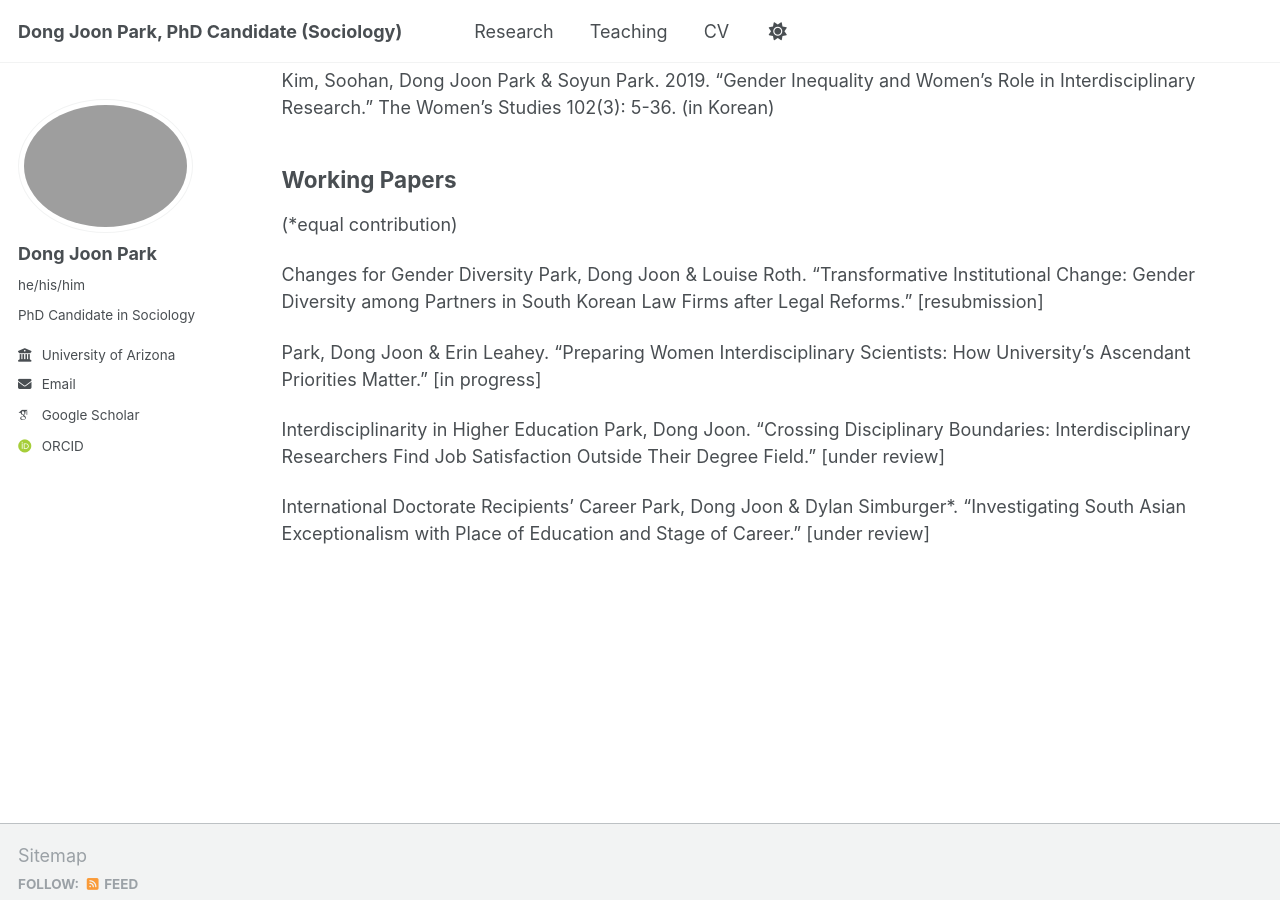
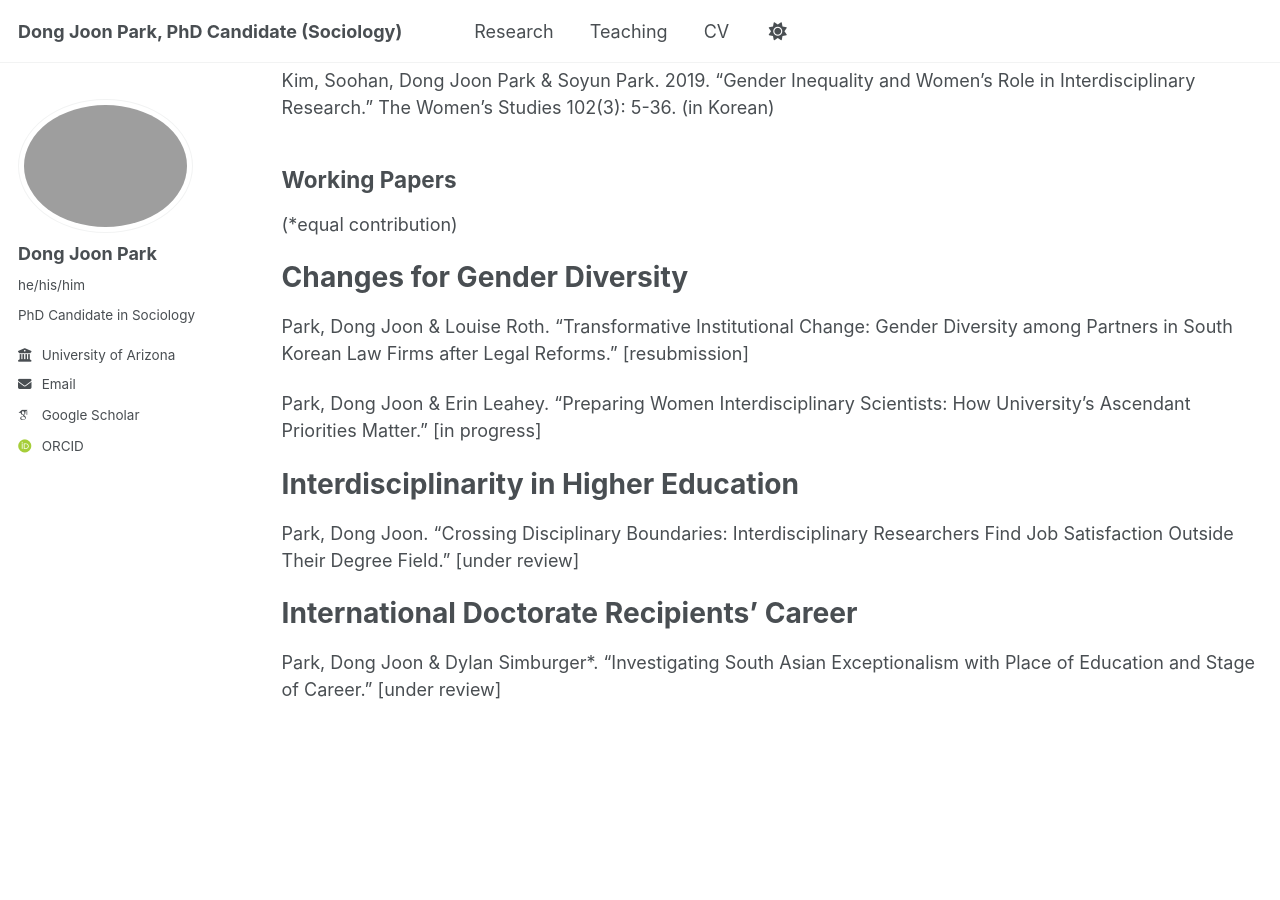
Before and after one commit to DongJoonPark0321/dongjoonpark0321.github.io, a Jekyll site: the page built from _pages/research.md, in a window 1280 px wide and 900 px high, scrolled down 530 px. Built offline with Jekyll 4.4.1, drawn with Linux system fonts in a browser that asks for light colours; some web fonts are replaced.

```diff
--- a/_pages/research.md
+++ b/_pages/research.md
@@ -23,13 +23,13 @@ Kim, Soohan, Dong Joon Park & Soyun Park. 2019. “Gender Inequality and Women's
 ## Working Papers
 (*equal contribution)
 
-Changes for Gender Diversity
+# Changes for Gender Diversity
 Park, Dong Joon & Louise Roth. “Transformative Institutional Change: Gender Diversity among Partners in South Korean Law Firms after Legal Reforms.” [resubmission]
 
 Park, Dong Joon & Erin Leahey. “Preparing Women Interdisciplinary Scientists: How University's Ascendant Priorities Matter.” [in progress]
 
-Interdisciplinarity in Higher Education
+# Interdisciplinarity in Higher Education
 Park, Dong Joon. “Crossing Disciplinary Boundaries: Interdisciplinary Researchers Find Job Satisfaction Outside Their Degree Field.” [under review]
 
-International Doctorate Recipients’ Career
+# International Doctorate Recipients’ Career
 Park, Dong Joon & Dylan Simburger*. “Investigating South Asian Exceptionalism with Place of Education and Stage of Career.” [under review]
```
